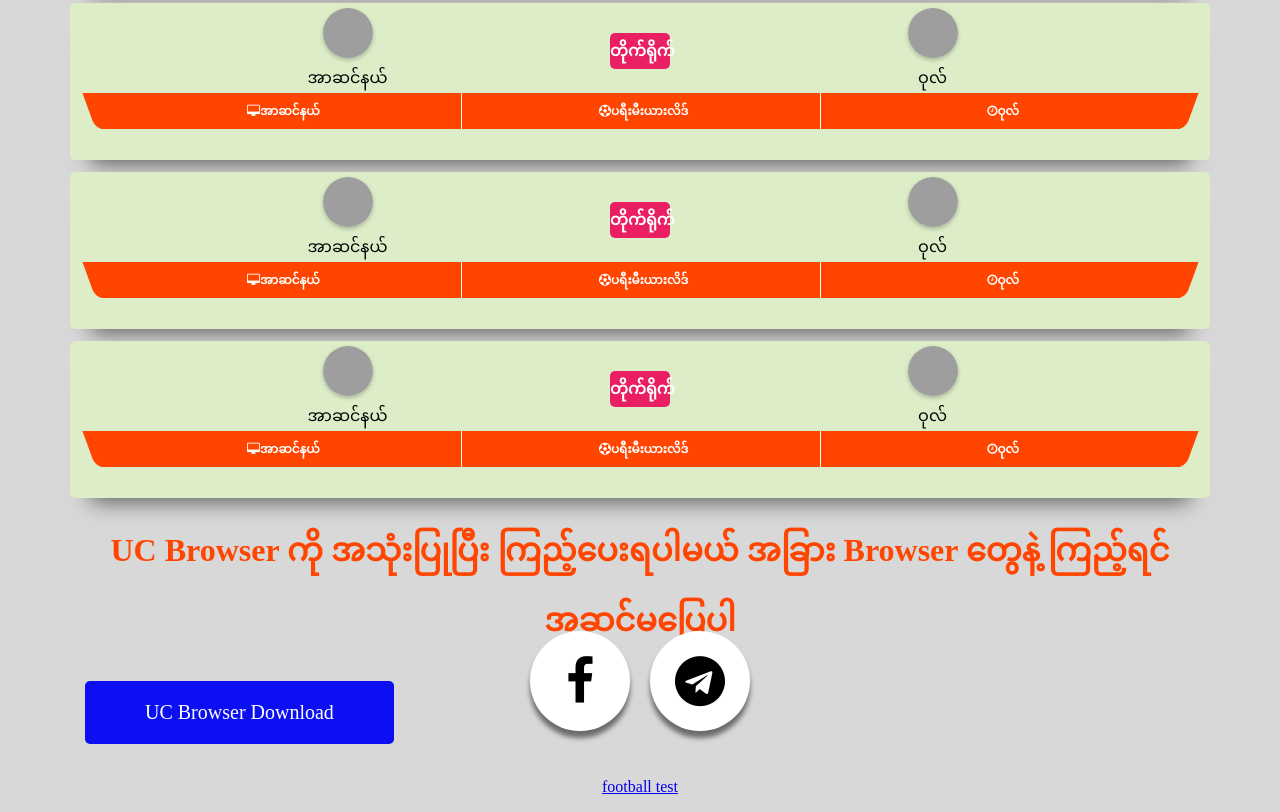
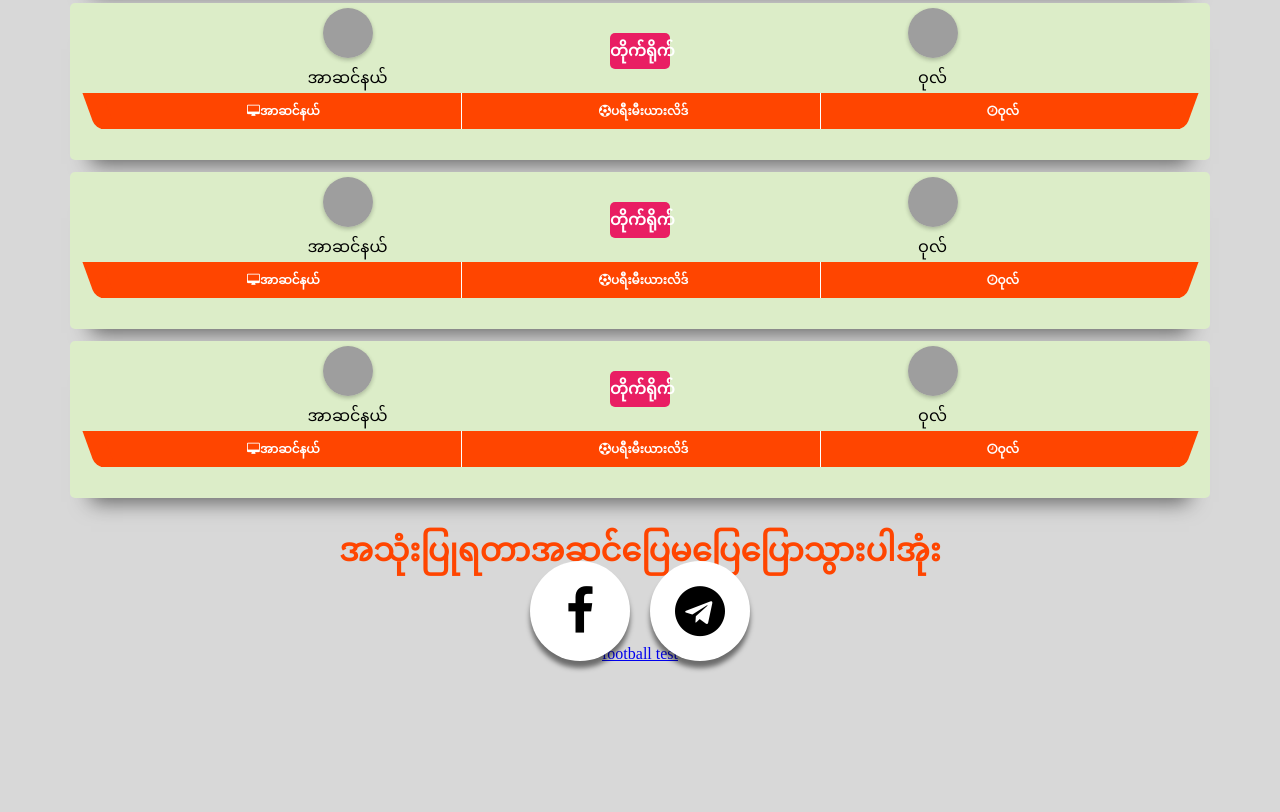
Before and after one commit to zawmyosat/live, a plain HTML site: page index.html in a window 1280 px wide. Shown: the part 955-1767 px from the top of the page. After the commit the page ends 1634 px from the top, so only its background shows below. Drawn offline with Linux system fonts and the light colour scheme; grey boxes are pictures that could not be loaded.

Commit message:
Update index.html

```diff
--- a/index.html
+++ b/index.html
@@ -279,16 +279,12 @@
  </div>
 
  <div class="social-menu">
-   <h1>UC Browser ကို အသုံးပြုပြီး ကြည့်ပေးရပါမယ် အခြား Browser တွေနဲ့ ကြည့်ရင် အဆင်မပြေပါ</h1>
+   <h1>အသုံးပြုရတာအဆင်ပြေမပြေပြောသွားပါအုံး</h1>
    <ul>
      <li><a href="https://www.facebook.com/profile.php?id=61562562609699&mibextid=ZbWKwL"><i class="fa fa-facebook"></i></a></li>
      <li><a href="https://t.me/aungmayalive"><i class="fa fa-telegram"></i></a></li>
    </ul>
  </div>
-
- <div class="container">
-   <a href="https://play.google.com/store/apps/details?id=com.UCMobile.intl" class="download-btn" download>UC Browser Download</a>
-</div>
 
 
 </div></div>
```
